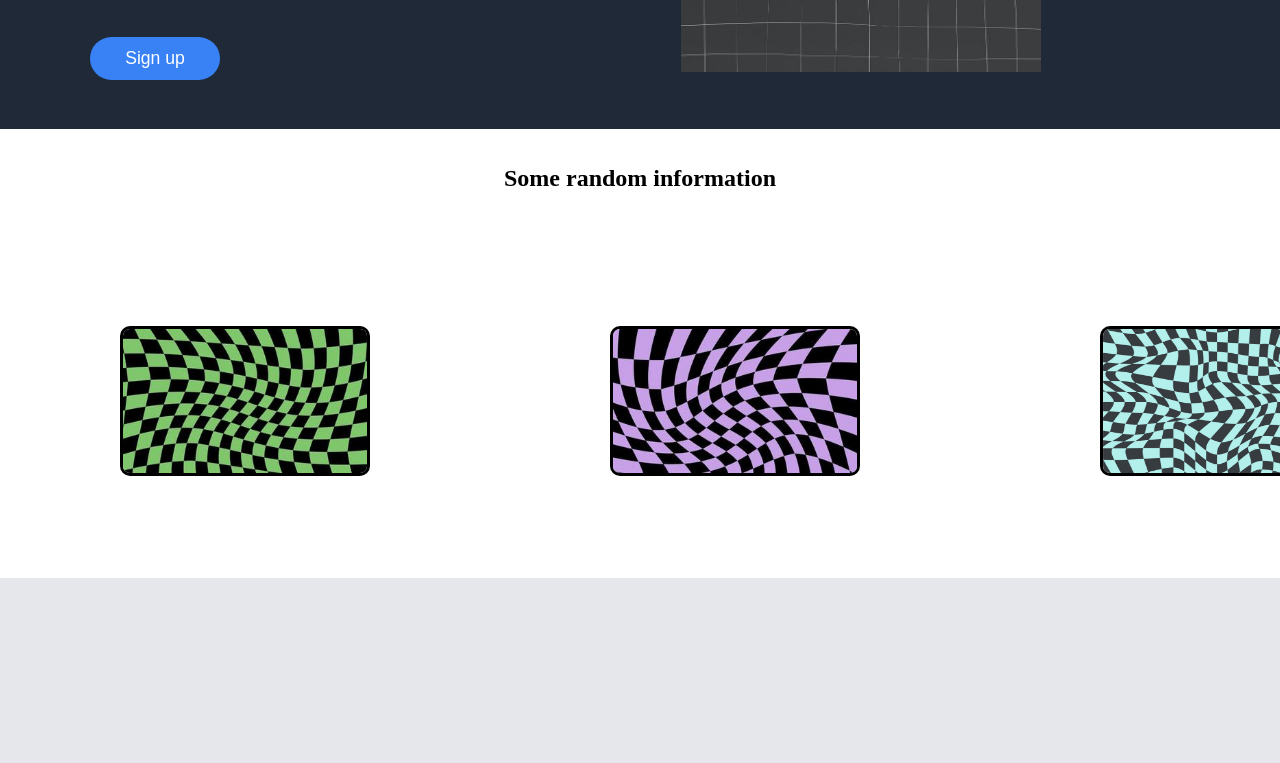
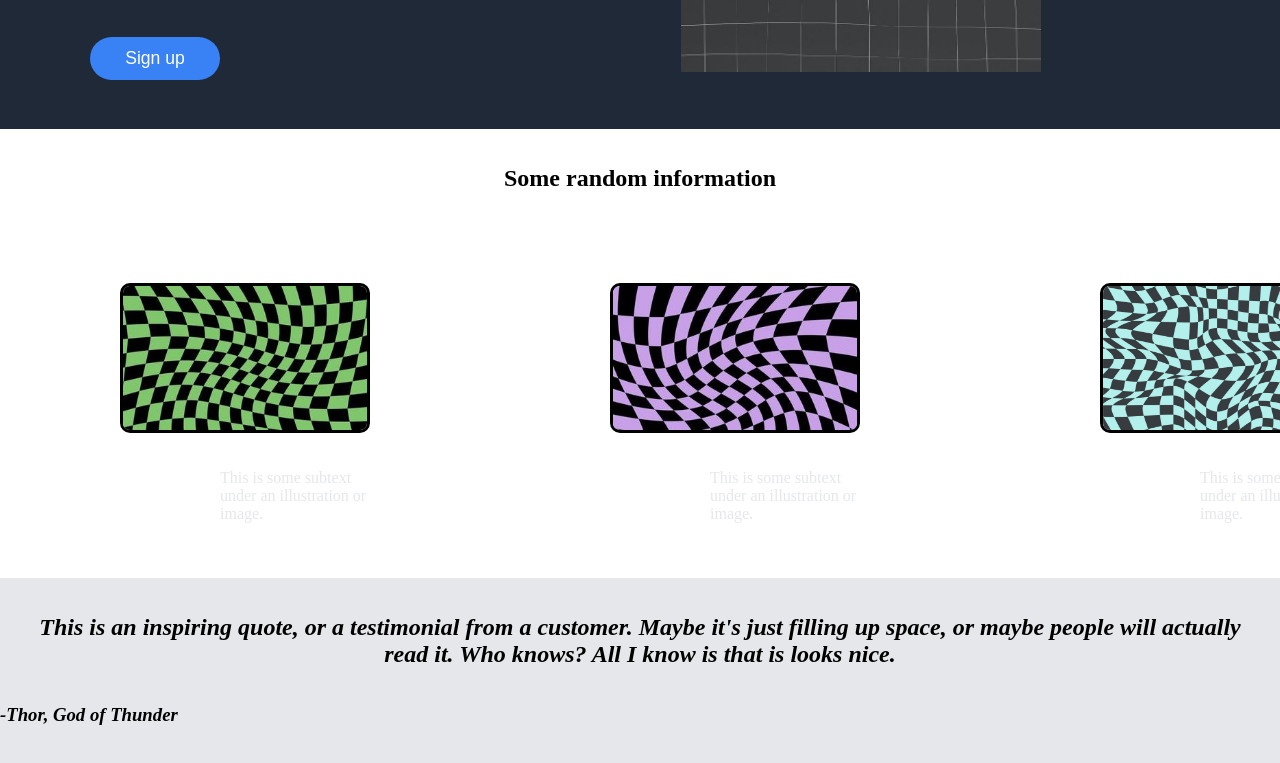
Before and after one commit to camronborts/landing-page, a website: page index.html in a window 1280 px wide. Shown: the part 297-1060 px from the top of the page. Drawn offline with Linux system fonts and the light colour scheme.

Commit message:
starting flexbox 4 then footer

```diff
--- a/index.html
+++ b/index.html
@@ -23,7 +23,7 @@
   <div class="one">
     <div>
     <h1>This website is awesome</h1>
-      <p>This website has some subtext that goes here under the main title. It's a smaller font and the color is lower contrast.</p>
+      <p class="f1sub">This website has some subtext that goes here under the main title. It's a smaller font and the color is lower contrast.</p>
       <button>Sign up</button>
     </div>
   </div>
@@ -39,24 +39,28 @@
 
 <div class="flex-container-two">
   <div class="one">
-    <div><img src="/images/vector1.jpg" class="vec1"></div>
+    <div><img src="/images/vector1.jpg" class="vec1"><p class="f2sub1">This is some subtext under an illustration or image.</p></div>
   </div>
   <div class="two">
-    <div><img src="/images/vector2.jpg" class="vec2"></div>
+    <div><img src="/images/vector2.jpg" class="vec2"><p class="f2sub2">This is some subtext under an illustration or image.</p></div>
+
   </div>
   <div class="three">
-    <div><img src="/images/vector3.jpg" class="vec3"></div>
+    <div><img src="/images/vector3.jpg" class="vec3"><p class="f2sub3">This is some subtext under an illustration or image.</p></div>
+
   </div>
   <div class="four">
-    <div><img src="/images/vector4.jpg" class="vec4"></div>
+    <div><img src="/images/vector4.jpg" class="vec4"><p class="f2sub4">This is some subtext under an illustration or image.</p></div>
+
   </div>
 </div>
 
 <div class="flex-container-three">
-  <div class="one">
-    <div>
-      <p></p>
-    </div>
+  <div>
+      <h2 id="f3sub1"><i>This is an inspiring quote, or a testimonial from a customer. Maybe it's just filling up space, or maybe people will actually read it. Who knows? All I know is that is looks nice.</i></h2>
+  </div>
+  <div>
+    <h3 id="f3sub2"><i>-Thor, God of Thunder</i></h3>
   </div>
 </div>
 </body>
```
